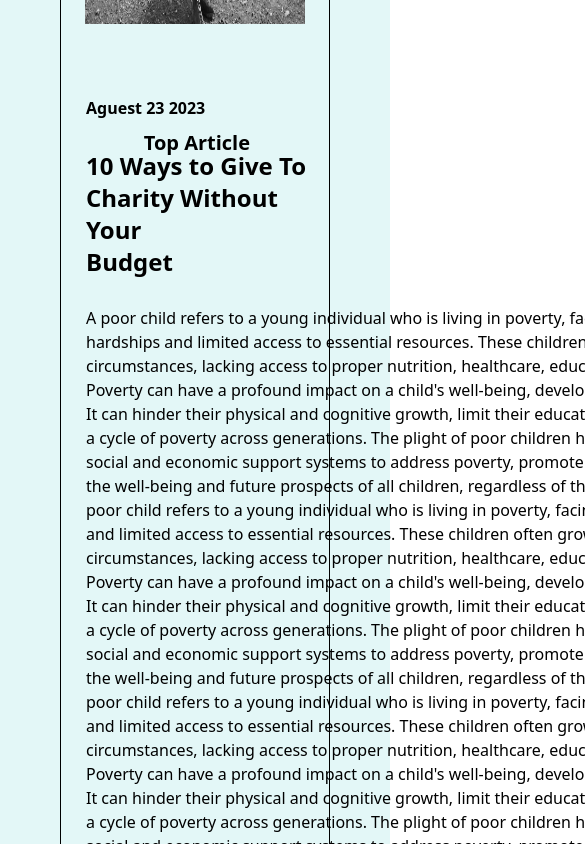
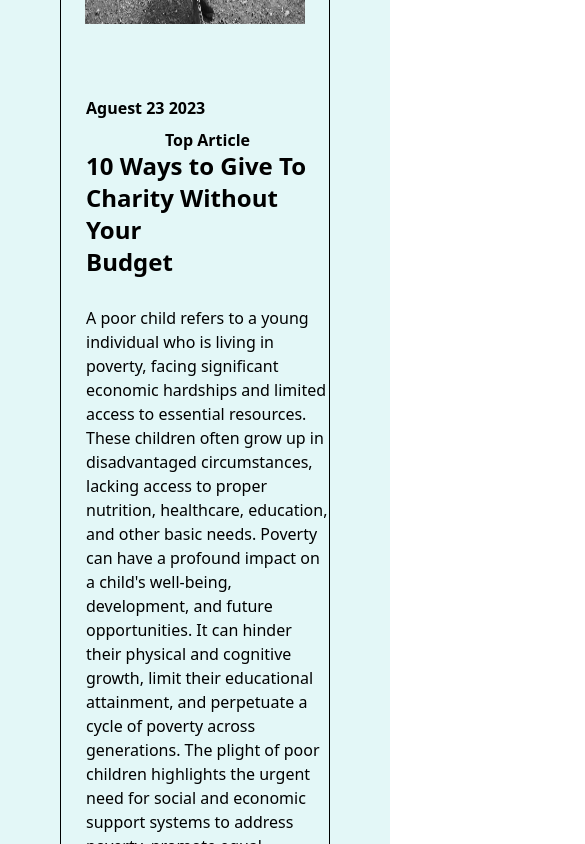
Before and after one commit to esmail322/Save-the-Homeless-childrenn, a React (Vite) app in the folder front/: page /blog in a window 390 px wide. Shown: the part 700-1544 px from the top of the page, 585 px wide, since content can reach past the window. Built offline with nearby package versions, Linux system fonts and the light colour scheme.

Commit message:
responsive changes

```diff
--- a/front/src/Pages/Blog.jsx
+++ b/front/src/Pages/Blog.jsx
@@ -13,7 +13,7 @@ function Blog() {
   return (
     <div className="relative bg-backgorund">
       <Header />
-      <section className=" bg-backgorund mt-6">
+      <section className=" bg-backgorund mt-6 ">
         <div className="flex relative flex-row items-stretch justify-center mb-8 pt-12 pb-2 ">
           <div className="  text-3xl font-bold text-true-gray-800">
             <h1>Payment Methode</h1>
@@ -27,14 +27,16 @@ function Blog() {
             alt=""
           />{" "}
           <div className="absolute  right-[140px] pt-20">
-            <p className="text-[20px] font-bold">Top Article</p>
+            <p className="lg:text-[20px] font-bold  md:mt-14 lg:mt-0 ">
+              Top Article
+            </p>
           </div>
           <div className="ml-[25px] mt-[48px]">
             <p className="font-semibold">Aguest 23 2023</p>
             <p className="text-2xl top-14  flex flex-row mb-[28px] mt-[30px] font-bold ">
               10 Ways to Give To Charity Without Your <br /> Budget
             </p>
-            <div className="w-[760px] h-full ">
+            <div className="lg:w-[760px] lg:h-full pb-10 ">
               <p>
                 A poor child refers to a young individual who is living in
                 poverty, facing significant economic hardships and limited
--- a/front/src/Pages/MainMenu.jsx
+++ b/front/src/Pages/MainMenu.jsx
@@ -30,12 +30,16 @@ function MainMenu() {
         <section className=" mb-36 flex relative  ">
           <div className=" flex   flex-col mr-32    ">
             <img
-              className=" ml-72 mt-20 w-80 md:ml-40"
+              className=" ml-72 mt-20 lg:w-80 md:w-60 md:ml-40"
               src="Telegram/Hand-with-coin.svg"
               alt=""
             />
             r
-            <img className=" w-80 mt-32" src="Telegram/Hand.svg" alt="" />
+            <img
+              className=" lg:w-80 md:w-60  mt-32"
+              src="Telegram/Hand.svg"
+              alt=""
+            />
           </div>
           <div className="">
             <img
--- a/front/src/components/Footer.jsx
+++ b/front/src/components/Footer.jsx
@@ -7,7 +7,7 @@ function Footer() {
 
   return (
     <div className=" relative">
-      <div className="h-110 bg-cyan-700 w-full h-56  pt-6 grid grid-cols-5  sticky bottom-0 left-0    text-yellow-50 ">
+      <div className="h-110 bg-cyan-700 w-full md:pl-2  pt-6 grid lg:grid-cols-5 md:grid-cols-3 h-full  sticky bottom-0 left-0    text-yellow-50 ">
         <div className="text-yellow-50 pl-[60px]  ">
           <p className="text-yellow-50  text-0.5xl">
             SAVE THE <br /> HOMELESS
@@ -40,7 +40,7 @@ function Footer() {
           </div>
         </div>
         <div>
-          <div>
+          <div className="md:pl-14 md:pt-6 lg:pl-0 lg:pt-0">
             <span className="text-xl">{t("involved")}</span>
             <br />
             <div className="pt-4 ml-0 pl-0">
@@ -54,7 +54,7 @@ function Footer() {
           </div>
         </div>
         <div className="ml-6 pl-4">
-          <div className="h-44 w-44 bg-slate-50 mt-2 pt-4 pl-7 pr-4 mb-4 pb-8">
+          <div className="h-44 w-44 bg-slate-50 mt-2 pt-4 pl-7 md:justify-end  pr-4 mb-4 pb-8">
             <p className="text-black mt-4 font-bold text-xs">
               {t("together")}{" "}
             </p>
```
